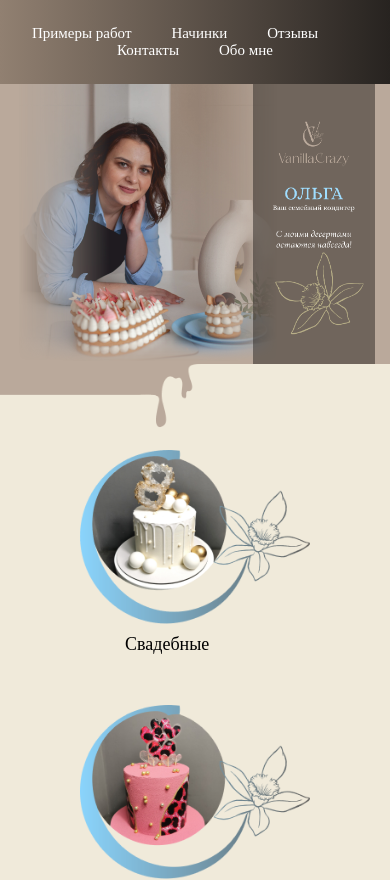
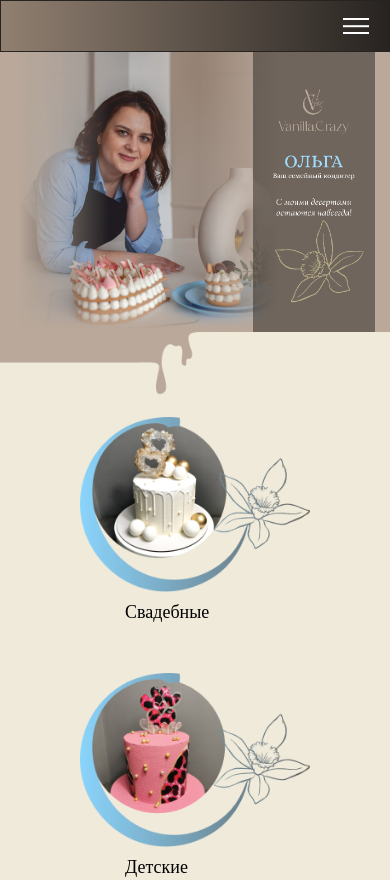
Before and after one commit to MashSHliapa/cakes, a React (Vite) app: page / in a window 390 px wide. Shown: the top 880 px of the page. Built offline with nearby package versions, Linux system fonts and the light colour scheme; a web font is replaced by a local one.

Commit message:
feat(project): created component MenuBurger, Navbar; remade Header

```diff
--- a/src/components/Header/Header.scss
+++ b/src/components/Header/Header.scss
@@ -6,51 +6,35 @@
   // z-index: 50;
   background: radial-gradient(#BAA99B, #272320);
   background: linear-gradient(to right, #918071, #272320);
+  // background: linear-gradient(to right, #272320, #918071);
+  // background: #272320;
 
-  // background: linear-gradient(to right, #BAA99B, #56483e);
-
-  &__block {}
-
-  &__container {}
-
-  &__menu {}
-
-}
-
-.menu {
-  line-height: 114%;
-
-  &__list {
-    display: flex;
-    padding: 25px 10px;
-    flex-wrap: wrap;
-    margin-bottom: 0px;
-    justify-content: center;
+  &__container {
+    position: relative;
+    border: #272320 1px solid;
   }
 
-  &__item {}
+  &__navbar {}
 
-  &__item:not(:last-child) {
-    margin-right: 80px;
+  &__burger {
+    display: none;
+    position: absolute;
+    top: 17px;
+    right: 20px;
+    z-index: 5;
   }
 
-  &__link {
-    color: #FFFFFF;
-  }
+  @media screen and (max-width: 767.98px) {
+    &__container {
+      height: 50px;
+    }
 
-  @media screen and (max-width: 1199.98px) {
-    font-size: 17px;
+    &__burger {
+      display: block;
+    }
 
-    &__item:not(:last-child) {
-      margin-right: 60px;
-    }
-  }
-
-  @media screen and (max-width: 991.98px) {
-    font-size: 15px;
-
-    &__item:not(:last-child) {
-      margin-right: 40px;
+    &__navbar {
+      display: none;
     }
   }
 }
--- a/src/components/Header/index.tsx
+++ b/src/components/Header/index.tsx
@@ -1,30 +1,16 @@
+import { MenuBurger } from '../MenuBurger'
+import { Navbar } from '../Navbar'
 import './Header.scss'
 
 export function Header() {
   return (
     <header className="header">
       <div className="header__container _container">
-        <div className="header__menu menu">
-          <ul className="menu__list">
-            <li className="menu__item">
-              <a className="menu__link" href="#">Примеры работ</a>
-            </li>
-            <li className="menu__item">
-              <a className="menu__link" href="#">Начинки</a>
-            </li>
-            {/* <li className="menu__item">
-              <a className="menu__link" href="#">Доставка</a>
-            </li> */}
-            <li className="menu__item">
-              <a className="menu__link" href="#">Отзывы</a>
-            </li>
-            <li className="menu__item">
-              <a className="menu__link" href="#">Контакты</a>
-            </li>
-            <li className="menu__item">
-              <a className="menu__link" href="#">Обо мне</a>
-            </li>
-          </ul>
+        <div className="header__navbar">
+          <Navbar />
+        </div>
+        <div className="header__burger">
+          <MenuBurger />
         </div>
       </div>
     </header>
--- /dev/null
+++ b/src/components/MenuBurger/MenuBurger.scss
@@ -0,0 +1,65 @@
+.nav {
+  &__display-block {
+    display: block;
+    margin-bottom: -16px;
+  }
+
+  &__display-none {
+    display: none;
+  }
+}
+
+.burger {
+  &__icon {
+    position: relative;
+    top: 0;
+    left: 0;
+    z-index: 5;
+    width: 26px;
+    height: 16px;
+    cursor: pointer;
+  }
+
+  /////////////////// burger open
+  &__icon span,
+  &__icon::before,
+  &__icon::after {
+    position: absolute;
+    width: 100%;
+    height: 10%;
+    background-color: #FFFFFF;
+    transition: all 0.3s ease 0s;
+  }
+
+  &__icon::before,
+  &__icon::after {
+    content: '';
+  }
+
+  &__icon::before {
+    top: 0;
+  }
+  &__icon::after {
+    bottom: 0;
+  }
+
+  &__icon span {
+    top: 50%;
+    transform:scale(1) translate(0, -50%);
+  }
+
+  /////////////////// burger close
+  &__icon._active span {
+    transform: scale(0) translate(0, -50%);
+  }
+
+  &__icon._active::before {
+    top: 50%;
+    transform: rotate(-45deg) translate(0, -50%);
+  }
+
+  &__icon._active::after {
+    top: 50%;
+    transform: rotate(45deg) translate(0, -50%);
+  }
+}
--- /dev/null
+++ b/src/components/MenuBurger/index.tsx
@@ -0,0 +1,42 @@
+import { useEffect, useState } from 'react'
+import { Navbar } from '../Navbar'
+import './MenuBurger.scss'
+
+export function MenuBurger() {
+
+  const [openNavbar, setOpenNavbar] = useState(false)
+
+  function handleClickToggleNavbar() {
+    setOpenNavbar(!openNavbar)
+    document.body.style.overflow = openNavbar ? 'auto' : 'hidden';
+
+    const burgerIcon = document.querySelector('.burger__icon')
+    burgerIcon?.classList.toggle('_active')
+
+    const navbarBody = document.querySelector('.navbar__body')
+    navbarBody?.classList.toggle('_active')
+  }
+
+  useEffect(() => {
+    const handleClickCloseNavbar = (event: MouseEvent | React.MouseEvent) => {
+      if (!(event.target as HTMLElement).closest('.burger__icon')) {
+        setOpenNavbar(false)
+        document.body.style.overflow = !openNavbar ? 'auto' : 'hidden';
+        const burgerIcon = document.querySelector('.burger__icon')
+        burgerIcon?.classList.remove('_active')
+      }
+    }
+
+    document.addEventListener('click', handleClickCloseNavbar)
+    return () => document.removeEventListener('click', handleClickCloseNavbar)
+  }, [])
+
+  return (
+    <nav className="burger">
+      <div className="burger__icon" onClick={handleClickToggleNavbar}>
+        <span></span>
+      </div>
+      <div className={`nav ${openNavbar ? 'nav__display-block' : 'nav__display-none'}`}><Navbar /></div>
+    </nav>
+  )
+}
--- /dev/null
+++ b/src/components/Navbar/Navbar.scss
@@ -0,0 +1,73 @@
+.navbar {
+  line-height: 114%;
+
+  &__body {
+    margin: 0 auto;
+  }
+
+  &__list {
+    display: flex;
+    padding: 25px 10px;
+    flex-wrap: wrap;
+    margin-bottom: 0px;
+    justify-content: center;
+    align-items: center;
+  }
+
+  &__item {}
+
+  &__item:not(:last-child) {
+    margin-right: 80px;
+  }
+
+  &__link {
+    color: #FFFFFF;
+  }
+
+
+  @media screen and (max-width: 1199.98px) {
+    font-size: 17px;
+
+    &__item:not(:last-child) {
+      margin-right: 60px;
+    }
+  }
+
+  @media screen and (max-width: 991.98px) {
+    font-size: 15px;
+
+    &__item:not(:last-child) {
+      margin-right: 40px;
+    }
+  }
+
+  @media screen and (max-width: 767.98px) {
+
+    &__body {
+      position: fixed;
+      top: 0;
+      left: -100%;
+      left: 0;
+      z-index: 2;
+      width: 100%;
+      height: 100%;
+      max-height: 250px;
+      background: linear-gradient(to right, #918071, #272320);
+
+    }
+
+    &__list {
+      font-size: 20px;
+      display: flex;
+      flex-direction: column;
+      justify-content: start;
+      align-items: center;
+      padding: 40px 15px 16px;
+    }
+
+    &__item:not(:last-child) {
+      margin-right: 0px;
+      padding: 0 0 25px;
+    }
+  }
+}
--- /dev/null
+++ b/src/components/Navbar/index.tsx
@@ -0,0 +1,27 @@
+import './Navbar.scss'
+
+export function Navbar() {
+  return (
+    <div className="navbar">
+      <nav className="navbar__body">
+        <ul className="navbar__list">
+          <li className="navbar__item _icon">
+            <a className="navbar__link" href="#">Примеры работ</a>
+          </li>
+          <li className="navbar__item _icon">
+            <a className="navbar__link" href="#">Начинки</a>
+          </li>
+          <li className="navbar__item _icon">
+            <a className="navbar__link" href="#">Отзывы</a>
+          </li>
+          <li className="navbar__item _icon">
+            <a className="navbar__link" href="#">Контакты</a>
+          </li>
+          <li className="navbar__item _icon">
+            <a className="navbar__link" href="#">Обо мне</a>
+          </li>
+        </ul>
+      </nav>
+    </div>
+  )
+}
```
